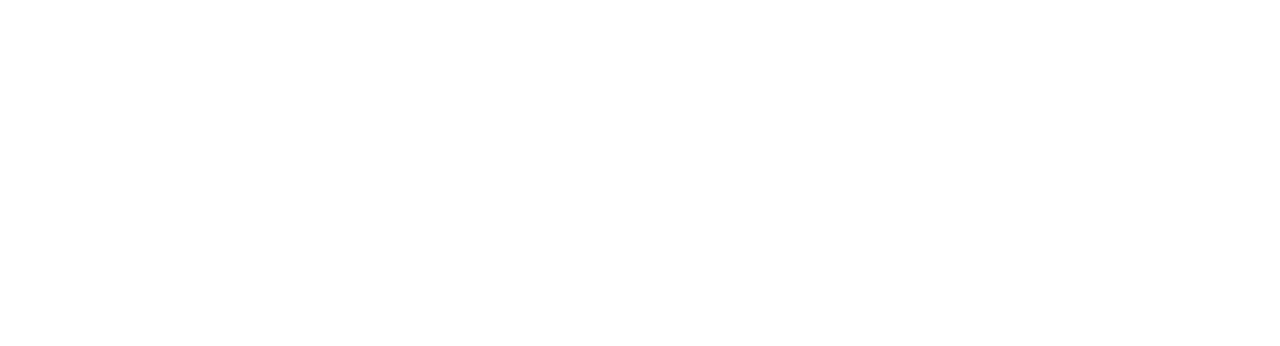
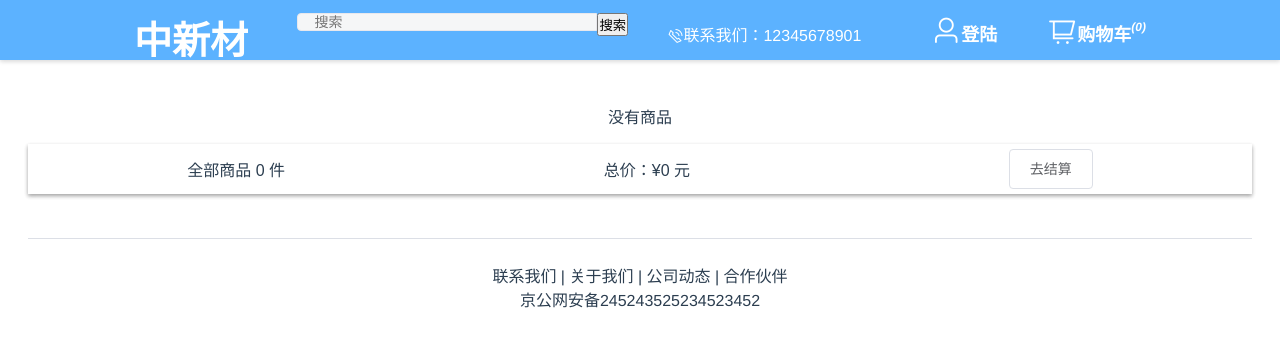
Before and after one commit to marryjessica/e-commerce-website, a Vue app: page /shopping-cart in a window 1280 px wide. Before the commit this address had no page. Shown: the top 346 px of the page. Built offline with nearby package versions, Linux system fonts and the light colour scheme.

Commit message:
added shopping cart

```diff
--- a/src/components/Header.vue
+++ b/src/components/Header.vue
@@ -57,7 +57,7 @@
               >
             </div>
             <div class="head-bar-cart-container">
-              <router-link class="head-bar-cart" to="/shopping_cart"
+              <router-link class="head-bar-cart" to="/shopping-cart"
                 ><i class="el-icon-shopping-cart-1" />购物车<span
                   >({{ cartTotalLength }})</span
                 ></router-link
--- a/src/router/index.js
+++ b/src/router/index.js
@@ -46,6 +46,11 @@
     path: '/search',
     name: 'Search',
     component: () => import('../views/Search.vue')
+  },
+  {
+    path: '/shopping-cart',
+    name: 'Cart',
+    component: () => import('../views/Cart.vue')
   }
 
 ]
--- /dev/null
+++ b/src/views/Cart.vue
@@ -0,0 +1,134 @@
+<template>
+  <div class="cart-page">
+    <el-container>
+      <el-header>
+        <div id="head">
+          <Header />
+        </div>
+      </el-header>
+      <el-main class="main-body">
+        <table class="cart-table" v-if="cartTotalLength">
+          <thead>
+            <tr>
+              <th>商品信息</th>
+              <th>单价（元）</th>
+              <th>数量</th>
+              <th>小计</th>
+              <th></th>
+            </tr>
+          </thead>
+          <tbody>
+            <div>
+              <el-row v-for="item in cart.items" :key="item.product.id">
+                <tr>
+                  <td>
+                    <router-link :to="item.product.get_absolute_url">{{
+                      item.product.name
+                    }}</router-link>
+                  </td>
+                  <td>{{ item.product.price }}</td>
+                  <td>
+                    {{ item.quantity }}
+                    <a @click="decrementQuantity(item)">-</a>
+                    <a @click="incrementQuantity(item)">+</a>
+                  </td>
+                  <td>{{ getItemTotal(item).toFixed(2) }}</td>
+                  <td>
+                    <el-button @click="removeItemFromCart(item)"
+                      >删除</el-button
+                    >
+                  </td>
+                </tr>
+              </el-row>
+            </div>
+          </tbody>
+        </table>
+        <p v-else>没有商品</p>
+        <div class="cart-summary">
+            <div>全部商品 {{ cart.items.length }} 件</div>
+            <div>总价：¥{{ cartTotalPrice }} 元</div>
+            <el-button>去结算</el-button>
+        </div>
+      </el-main>
+      <el-footer>
+        <Footer />
+      </el-footer>
+    </el-container>
+  </div>
+</template>
+
+<script>
+import Header from "@/components/Header.vue";
+import Footer from "@/components/Footer.vue";
+
+export default {
+  name: "Cart",
+  components: {
+    Header,
+    Footer,
+  },
+  data() {
+    return {
+      cart: {
+        items: [],
+      },
+    };
+  },
+  mounted() {
+    this.cart = this.$store.state.cart;
+  },
+  methods: {
+    getItemTotal(item) {
+      return item.product.price * item.quantity;
+    },
+    incrementQuantity(item) {
+      item.quantity += 1;
+
+      this.updateCart();
+    },
+    decrementQuantity(item) {
+      if (item.quantity === 1) {
+        console.log("注意，最少买一个");
+      } else {
+        item.quantity -= 1;
+
+        this.updateCart();
+      }
+    },
+    removeItemFromCart(item) {
+      this.cart.items = this.cart.items.filter(
+        (i) => i.product.id !== item.product.id
+      );
+
+      this.updateCart();
+    },
+    updateCart() {
+      localStorage.setItem("cart", JSON.stringify(this.$store.state.cart));
+    },
+  },
+  computed: {
+    cartTotalLength() {
+      return this.cart.items.reduce((acc, curVal) => {
+        return (acc += curVal.quantity);
+      }, 0);
+    },
+    cartTotalPrice() {
+        return this.cart.items.reduce((accumulator, current) => {
+            return accumulator += (current.product.price*current.quantity);
+        }, 0);
+    }
+  },
+};
+</script>
+
+<style>
+.cart-summary {
+    height: 50px;
+    display: flex;
+    flex-direction: row;
+    justify-content: space-around;
+    align-items: center;
+    box-shadow: 0 2px 4px 0 rgba(0, 0, 0, 0.2), 0 2px 4px 0 rgba(0, 0, 0, 0.2);
+}
+
+</style>
--- a/src/views/Home.vue
+++ b/src/views/Home.vue
@@ -49,4 +49,9 @@
    .el-main {
      font-family: "Arial","Microsoft YaHei","黑体","宋体",sans-serif;
     }
+
+    .main-body {
+  padding-left: 95px;
+  padding-right: 95px;
+}
 </style>
--- a/src/views/Search.vue
+++ b/src/views/Search.vue
@@ -1,5 +1,5 @@
 <template>
-  <div>
+  <div class="search-page">
     <el-header>
       <Header />
     </el-header>
@@ -51,7 +51,7 @@
 // @ is an alias to /src
 import Header from "@/components/Header.vue";
 import Footer from "@/components/Footer.vue";
-import axios from 'axios';
+import axios from "axios";
 
 export default {
   name: "Search",
@@ -66,38 +66,37 @@
     };
   },
   mounted() {
-    document.title = "搜索结果"
+    document.title = "搜索结果";
 
-    let uri = window.location.search.substring(1)
-    let params = new URLSearchParams(uri)
+    let uri = window.location.search.substring(1);
+    let params = new URLSearchParams(uri);
 
-    if (params.get('query')) {
-        this.query = params.get('query')
-        this.makeSearch()
+    if (params.get("query")) {
+      this.query = params.get("query");
+      this.makeSearch();
     }
-
   },
   methods: {
-      async makeSearch() {
-          this.$store.commit('setIsLoading', true)
+    async makeSearch() {
+      this.$store.commit("setIsLoading", true);
 
-          await axios
-            .post('api/v1/products/search/', {'query': this.query})
-            .then(res => {
-                this.products = res.data
-            })
-            .catch(error => {
-                console.log(error)
-            })
+      await axios
+        .post("api/v1/products/search/", { query: this.query })
+        .then((res) => {
+          this.products = res.data;
+        })
+        .catch((error) => {
+          console.log(error);
+        });
 
-          this.$store.commit('setIsLoading', false)
-      }
+      this.$store.commit("setIsLoading", false);
+    },
   },
 };
 </script>
 
 <style>
-    .product-card {
+.product-card {
   height: 320px;
   width: 225px;
   margin: 10px;
```
